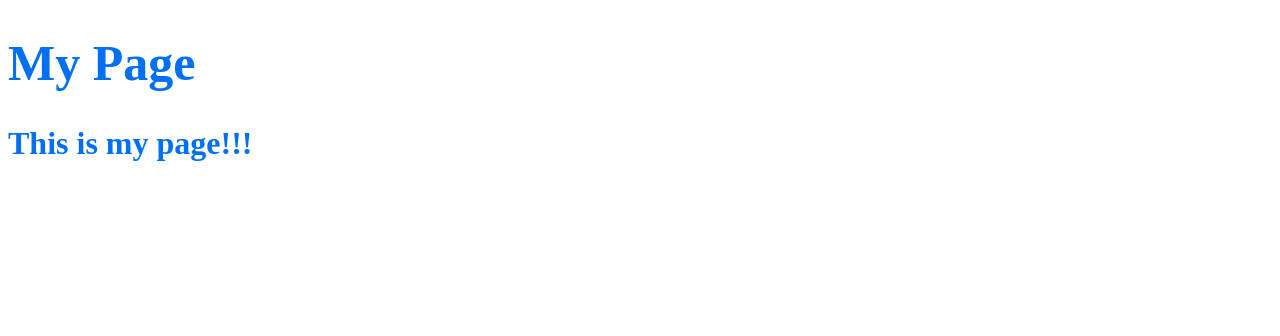
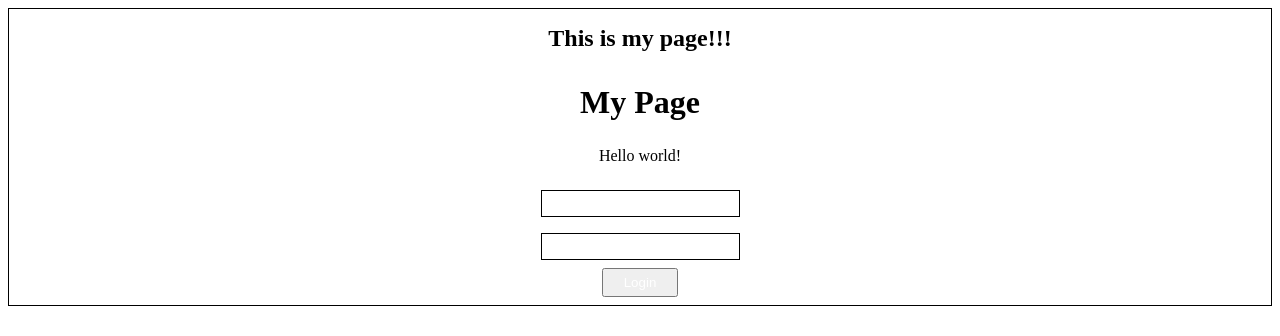
Before and after one commit to reactcoder-it/hackaton, a Next.js app: page /styled in a window 1280 px wide. Shown: the top 336 px of the page. Built offline with nearby package versions, Linux system fonts and the light colour scheme.

Commit message:
add styled form

```diff
--- a/pages/styled.js
+++ b/pages/styled.js
@@ -1,19 +1,68 @@
 import styled from 'styled-components'
 
-const Title = styled.h1`
-  font-size: 50px;
-  color: ${({ theme }) => theme.colors.primary};
+const ParentForm = styled.form`
+  display: grid;
+  grid-template-columns: 1fr;
+  grid-template-rows: auto;
+  border: 1px solid black;
+  margin: auto;
+
+  * {
+    margin: auto;
+    padding: .5rem 1rem;
+    display: grid;
+  }
 `
-const P = styled.h1`
-  color: ${({ theme }) => theme.colors.primary};
+
+const HeaderForm = styled.div`
+  > p {
+    font-size: 1.5em;
+    font-weight: 600;
+  }
+`
+
+const FormMainBody = styled.div`
+  grid-template-columns: 1fr;
+  grid-template-rows: 1fr 1fr;
+  margin: auto;
+
+  label {
+    text-align: left;
+    text-transform: uppercase;
+    font-weight: 600;
+  }
+
+  input {
+    border: 1px solid black;
+    padding: 5px 10px;
+    caret-color: green;
+  }
+`
+
+const StyleButton = styled.button`
+  padding: 5px 20px;
+  color: white;
+  background-color: ${props => [props.bgColor]};
 `
 
 function Styled() {
   return (
-    <>
-      <Title>My Page</Title>
-      <P>This is my page!!!</P>
-    </>
+    <ParentForm>
+      <HeaderForm>
+        <p>This is my page!!!</p>
+      </HeaderForm>
+      <FormMainBody>
+        <h1>My Page</h1>
+        <p>Hello world!</p>
+        <label>
+          <input type="text" />
+        </label>
+        <label>
+          <input type="text" />
+        </label>
+        <StyleButton>Login</StyleButton>
+      </FormMainBody>
+    </ParentForm>
   )
 }
 
```
